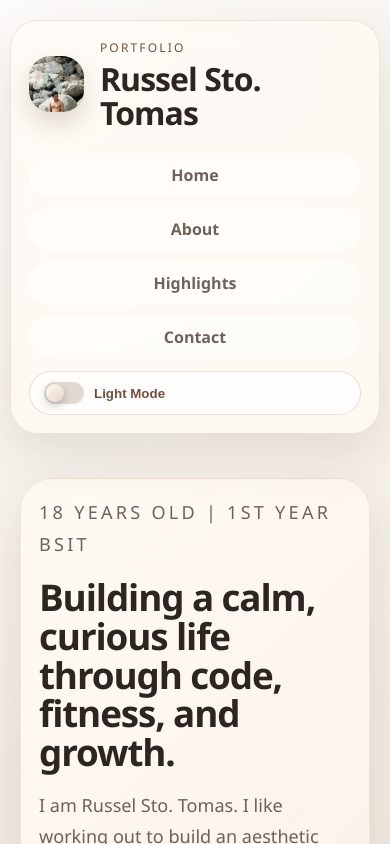
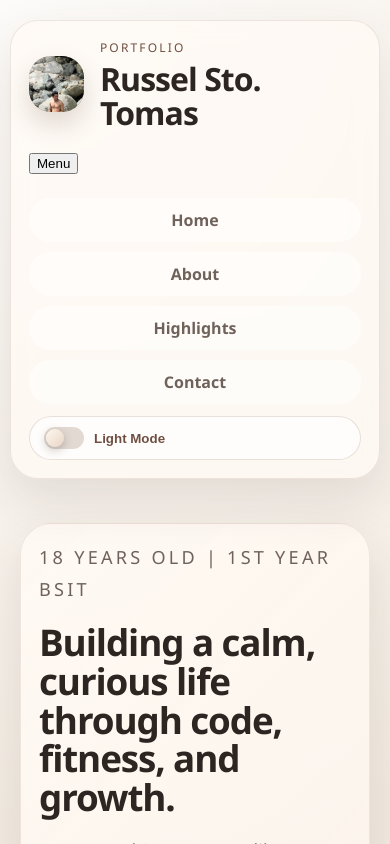
Before and after one commit to dvlcbm-OnIG/MyPortfolio1, a React (Vite) app in the folder ReactBasic/: page / in a window 390 px wide. Shown: the top 844 px of the page. Built offline with nearby package versions, Linux system fonts and the light colour scheme.

Commit message:
implement mobile menu toggle functionality in Header component
Co-authored-by: Copilot <copilot@github.com>

```diff
--- a/ReactBasic/src/Header.jsx
+++ b/ReactBasic/src/Header.jsx
@@ -1,6 +1,17 @@
 import profilePhoto from './assets/profile.jpg'
+import { useState } from 'react'
 
 function Header({ theme, onToggleTheme }){
+    const [isMenuOpen, setIsMenuOpen] = useState(false)
+
+    const handleMenuToggle = () => {
+        setIsMenuOpen((currentState) => !currentState)
+    }
+
+    const handleMenuItemClick = () => {
+        setIsMenuOpen(false)
+    }
+
     return(
         <header className="site-header">
             <div className="brand-lockup">
@@ -12,19 +23,34 @@ function Header({ theme, onToggleTheme }){
                     <h1>Russel Sto. Tomas</h1>
                 </div>
             </div>
-            <div className="header-actions">
+            <button
+                type="button"
+                className="mobile-menu-btn"
+                aria-label="Toggle menu"
+                aria-expanded={isMenuOpen}
+                aria-controls="mobile-header-menu"
+                onClick={handleMenuToggle}
+            >
+                <span className="menu-icon" aria-hidden="true"></span>
+                <span>Menu</span>
+            </button>
+
+            <div id="mobile-header-menu" className={`header-actions ${isMenuOpen ? 'is-open' : ''}`}>
                 <nav className="site-nav" aria-label="Main navigation">
-                    <a href="#home">Home</a>
-                    <a href="#about">About</a>
-                    <a href="#highlights">Highlights</a>
-                    <a href="#contact">Contact</a>
+                    <a href="#home" onClick={handleMenuItemClick}>Home</a>
+                    <a href="#about" onClick={handleMenuItemClick}>About</a>
+                    <a href="#highlights" onClick={handleMenuItemClick}>Highlights</a>
+                    <a href="#contact" onClick={handleMenuItemClick}>Contact</a>
                 </nav>
                 <button
                     type="button"
                     className="theme-toggle"
                     aria-label="Toggle dark mode"
                     aria-pressed={theme === 'dark'}
-                    onClick={onToggleTheme}
+                    onClick={() => {
+                        onToggleTheme()
+                        setIsMenuOpen(false)
+                    }}
                 >
                     <span className="toggle-track" aria-hidden="true">
                         <span className="toggle-thumb"></span>
```
